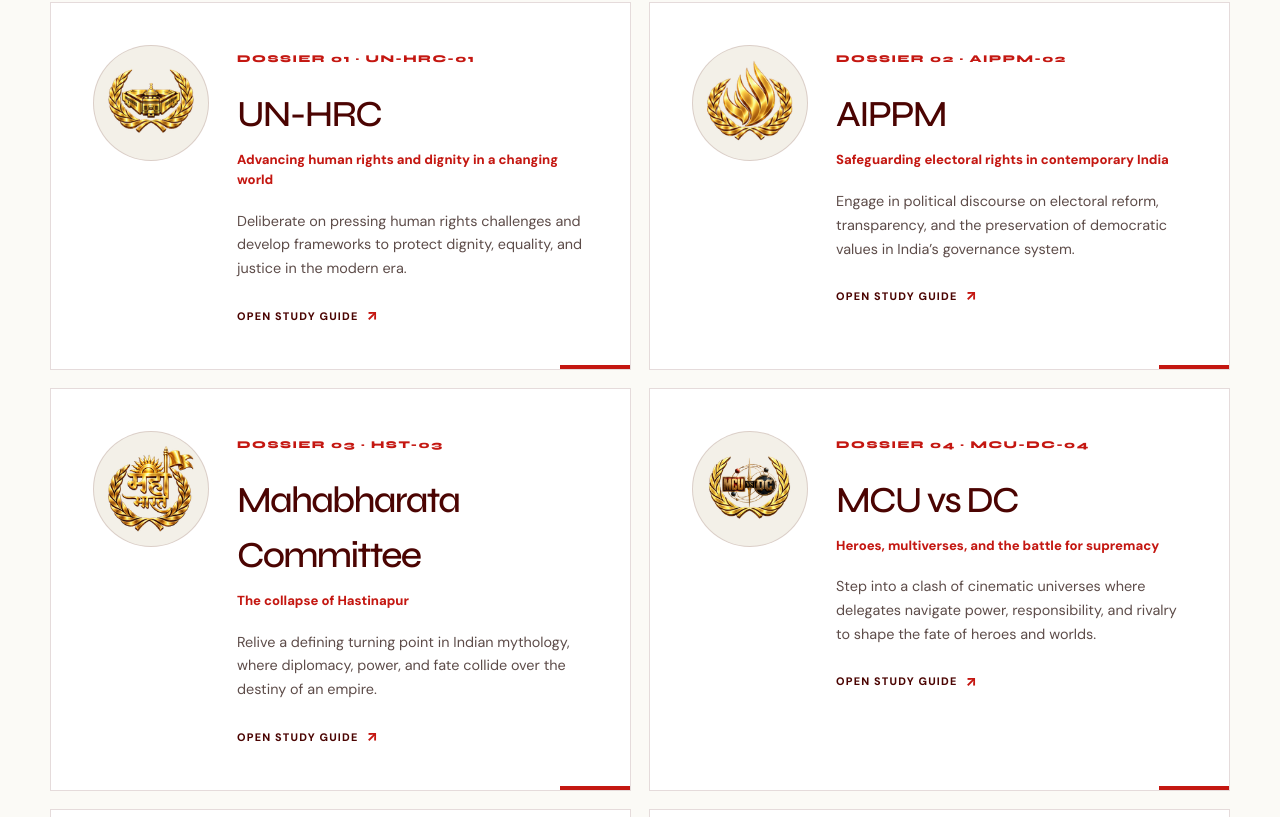
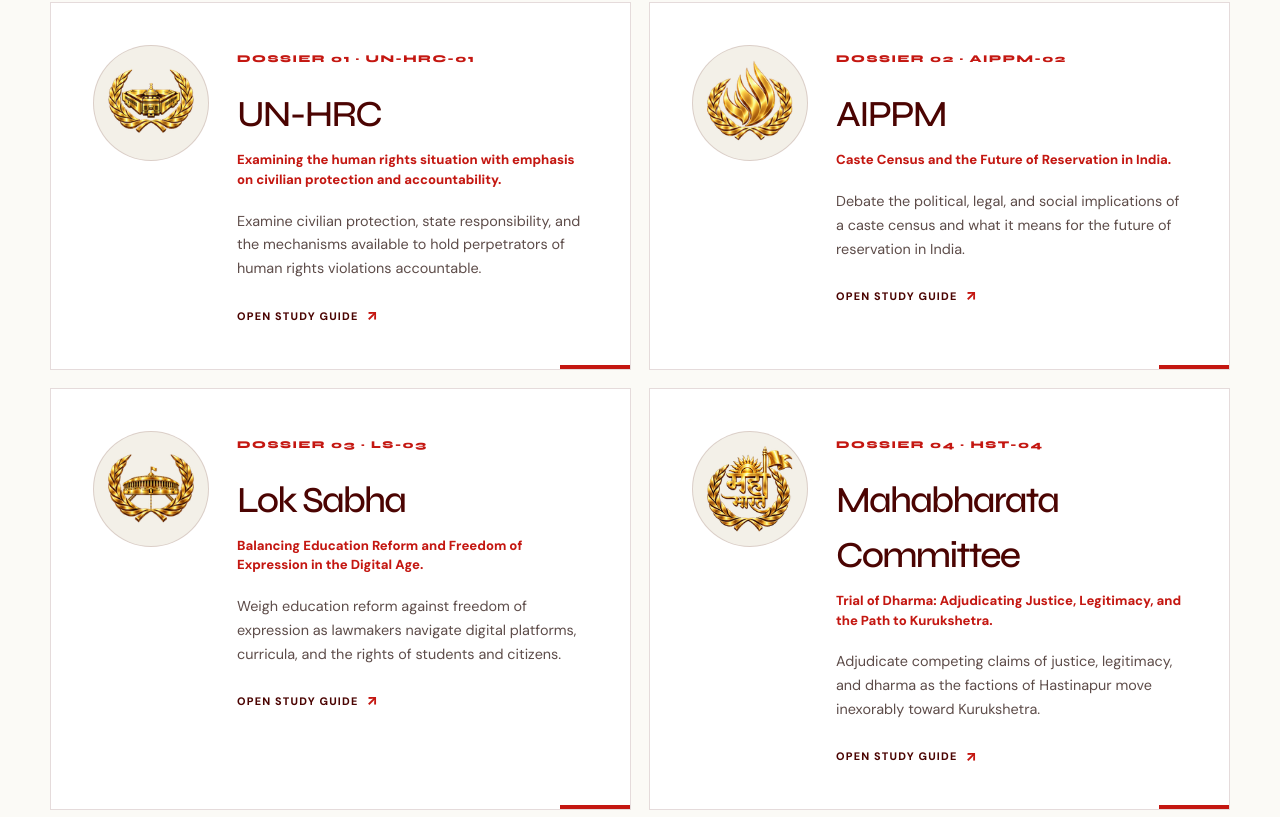
Before and after one commit to Cryptid09/IMUN, a React (Vite) app in the folder IMUN-2025-main/: page /committee in a window 1280 px wide. Shown: the part 1083-1900 px from the top of the page. Built offline with nearby package versions, Linux system fonts and the light colour scheme.

Commit message:
details updated

```diff
--- a/IMUN-2025-main/src/pages/Committee.jsx
+++ b/IMUN-2025-main/src/pages/Committee.jsx
@@ -12,47 +12,47 @@
   {
     code: 'UN-HRC-01',
     name: 'UN-HRC',
-    tagline: 'Advancing human rights and dignity in a changing world',
-    desc: 'Deliberate on pressing human rights challenges and develop frameworks to protect dignity, equality, and justice in the modern era.',
+    tagline: 'Examining the human rights situation with emphasis on civilian protection and accountability.',
+    desc: 'Examine civilian protection, state responsibility, and the mechanisms available to hold perpetrators of human rights violations accountable.',
     logo: UnhrcLogo,
     driveLink: 'https://drive.google.com/file/d/1jqgPXECmkOVMp7q5zlZGVscbMxnLkIaI/view?usp=sharing',
   },
   {
     code: 'AIPPM-02',
     name: 'AIPPM',
-    tagline: 'Safeguarding electoral rights in contemporary India',
-    desc: 'Engage in political discourse on electoral reform, transparency, and the preservation of democratic values in India’s governance system.',
+    tagline: 'Caste Census and the Future of Reservation in India.',
+    desc: 'Debate the political, legal, and social implications of a caste census and what it means for the future of reservation in India.',
     logo: Aippm,
     driveLink: 'https://drive.google.com/file/d/1mJgldDCrdYPIIn0jl9ZfYq9Vr63qbCsz/view?usp=drive_link',
   },
   {
-    code: 'HST-03',
-    name: 'Mahabharata Committee',
-    tagline: 'The collapse of Hastinapur',
-    desc: 'Relive a defining turning point in Indian mythology, where diplomacy, power, and fate collide over the destiny of an empire.',
-    logo: Mahabharata,
-    driveLink: 'https://drive.google.com/file/d/1abKjkBs_WbGAVhqXmB4-OhWeLmggdp6F/view?usp=drive_link',
+    code: 'LS-03',
+    name: 'Lok Sabha',
+    tagline: 'Balancing Education Reform and Freedom of Expression in the Digital Age.',
+    desc: 'Weigh education reform against freedom of expression as lawmakers navigate digital platforms, curricula, and the rights of students and citizens.',
+    logo: loksabha,
+    driveLink: 'https://docs.google.com/document/d/1WFW7oBXg0wDQM4j4zwA5oN1jD-7vwNsqzsYsQQB1IMw/edit?usp=sharing',
   },
   {
-    code: 'MCU-DC-04',
-    name: 'MCU vs DC',
-    tagline: 'Heroes, multiverses, and the battle for supremacy',
-    desc: 'Step into a clash of cinematic universes where delegates navigate power, responsibility, and rivalry to shape the fate of heroes and worlds.',
-    logo: McuDcLogo,
-    driveLink: 'https://drive.google.com/file/d/1vXXqmAGrxglutMl21ijxq9CUyLjjrOEj/view?usp=drive_link',
+    code: 'HST-04',
+    name: 'Mahabharata Committee',
+    tagline: 'Trial of Dharma: Adjudicating Justice, Legitimacy, and the Path to Kurukshetra.',
+    desc: 'Adjudicate competing claims of justice, legitimacy, and dharma as the factions of Hastinapur move inexorably toward Kurukshetra.',
+    logo: Mahabharata,
+    driveLink: 'https://docs.google.com/document/d/17q29Y_4Yih1DnLWZEhErh8XMKdGhNIzQ/edit?usp=drivesdk&ouid=113925849918196037401&rtpof=true&sd=true',
   },
   {
-    code: 'LS-05',
-    name: 'Lok Sabha',
-    tagline: 'Governance of religious and charitable institutions',
-    desc: 'Debate legal and administrative reforms required for effective management and accountability within India’s religious and charitable institutions.',
-    logo: loksabha,
-    driveLink: 'https://drive.google.com/file/d/1nVtrow-tuPYtfWkExC6UMKGi6ex15LCP/view?usp=drive_link',
+    code: 'MCU-DC-05',
+    name: 'MCU vs DC',
+    tagline: 'The Crossworld Convergence Summit.',
+    desc: 'Convene heroes and powers from two universes to negotiate convergence, jurisdiction, and the fate of their worlds.',
+    logo: McuDcLogo,
+    driveLink: 'https://docs.google.com/document/d/1YFTfYrrQc1b8y2YBowkvG4LU1IzgCYKj/edit?usp=sharing&ouid=103007274443437532939&rtpof=true&sd=true',
   },
   {
     code: 'IP-06',
     name: 'International Press',
-    tagline: 'Photography and journalism',
+    tagline: 'Photography and Journalism.',
     desc: 'Document and narrate the ideas, decisions, and people shaping SVVVIMUN 2026 through responsible journalism and visual reporting.',
     logo: ip,
     driveLink: 'https://drive.google.com/file/d/1HEX9zJuFRG0R56kNmjmn0v36BH2Xe8X6/view?usp=drive_link',
```
